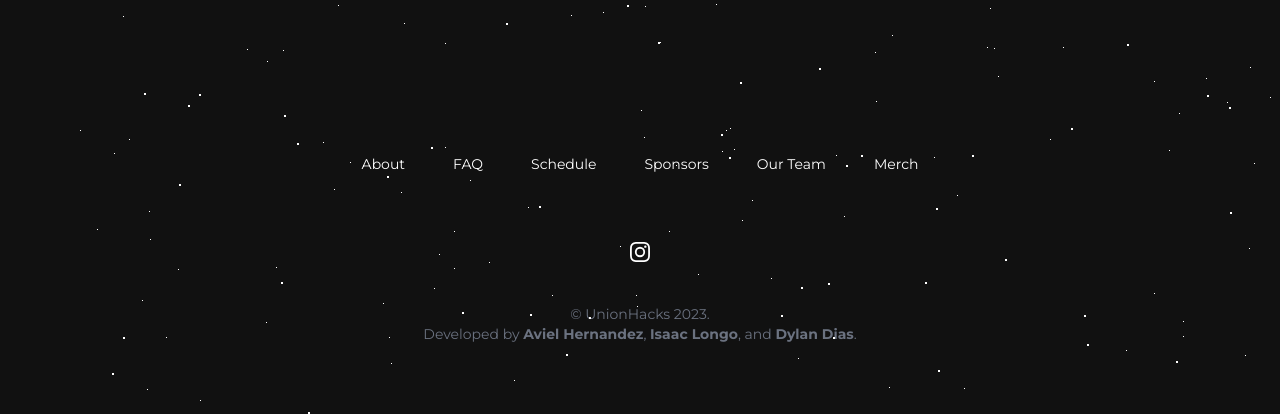
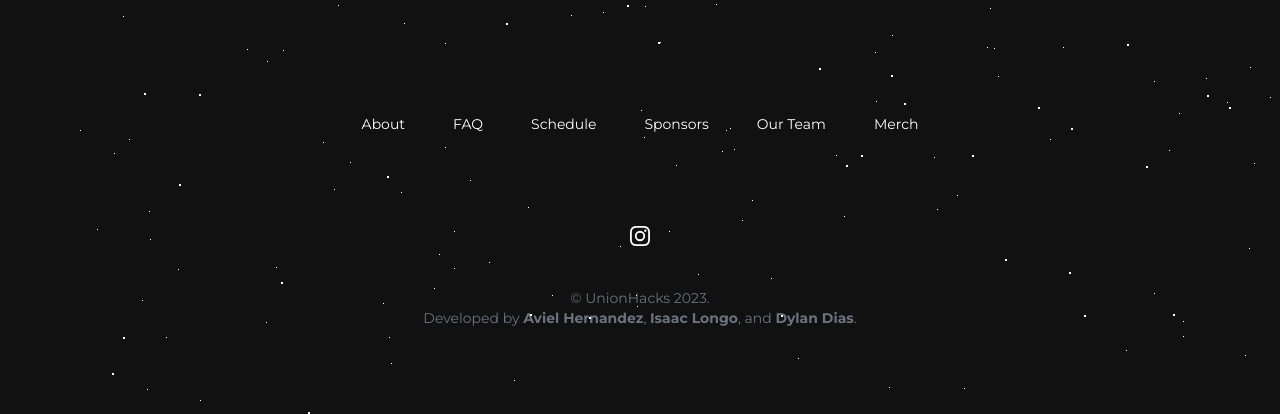
Before and after one commit to dez03/unionhacks, a React (Create React App) app: page / in a window 1280 px wide. Shown: the part 5424-5838 px from the top of the page. After the commit the page ends 5792 px from the top, so only its background shows below. Built offline with nearby package versions, Linux system fonts and the light colour scheme.

Commit message:
footer updates

```diff
--- a/src/components/Footer.js
+++ b/src/components/Footer.js
@@ -39,11 +39,11 @@ const navigation = {
 
 export default function Footer() {
   return (
-    <div className="mx-auto max-w-7xl overflow-hidden py-20 px-6 sm:py-20 lg:px-8">
+    <div className=" mx-auto max-w-7xl overflow-hidden py-20 px-6 sm:py-10 sm:flex sm:flex-col sm:items-center lg:px-8">
       <div id="stars"></div>
       <div id="stars2"></div>
       <nav
-        className="mb-6 columns-2 sm:flex sm:justify-center sm:space-x-12"
+        className="mb-6 sm:items-center columns-2 sm:flex sm:justify-center sm:space-x-12"
         aria-label="Footer"
       >
         {navigation.main.map((item) => (
```
